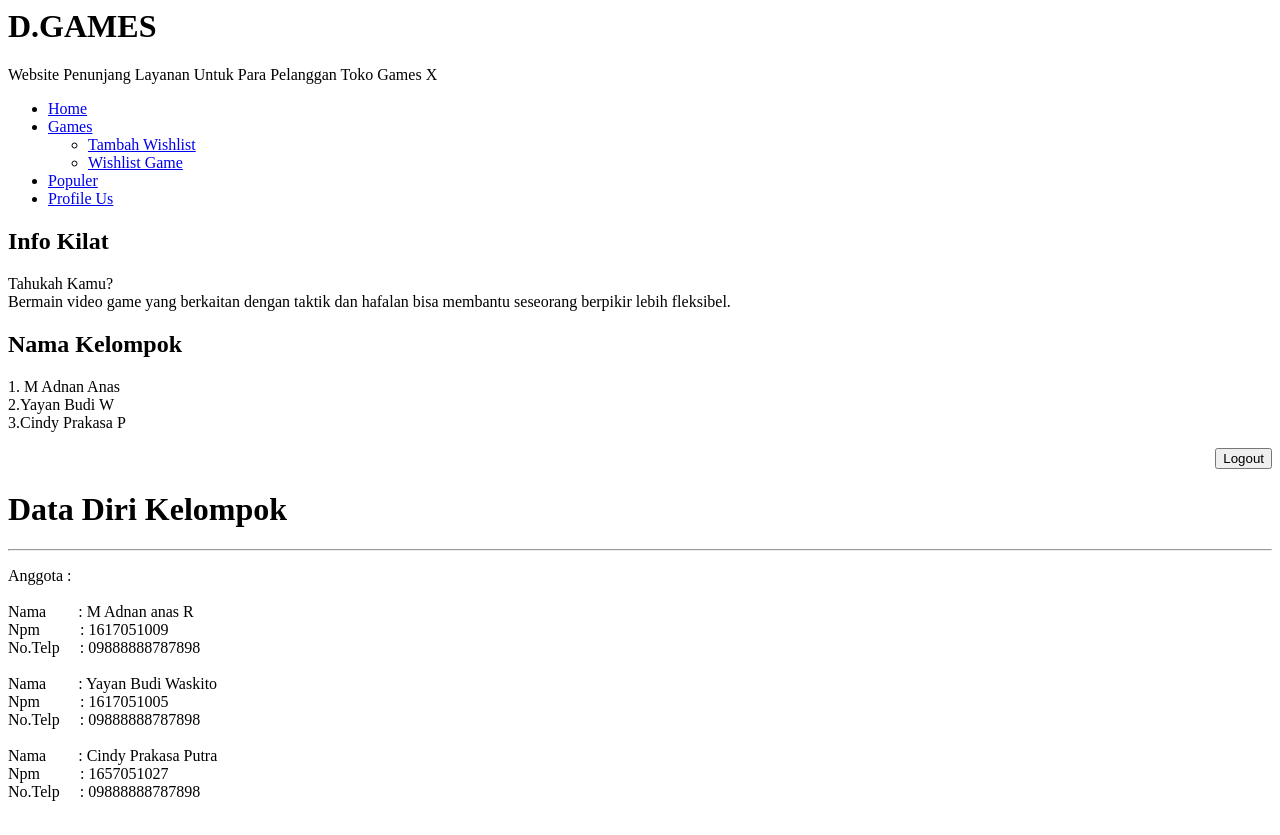
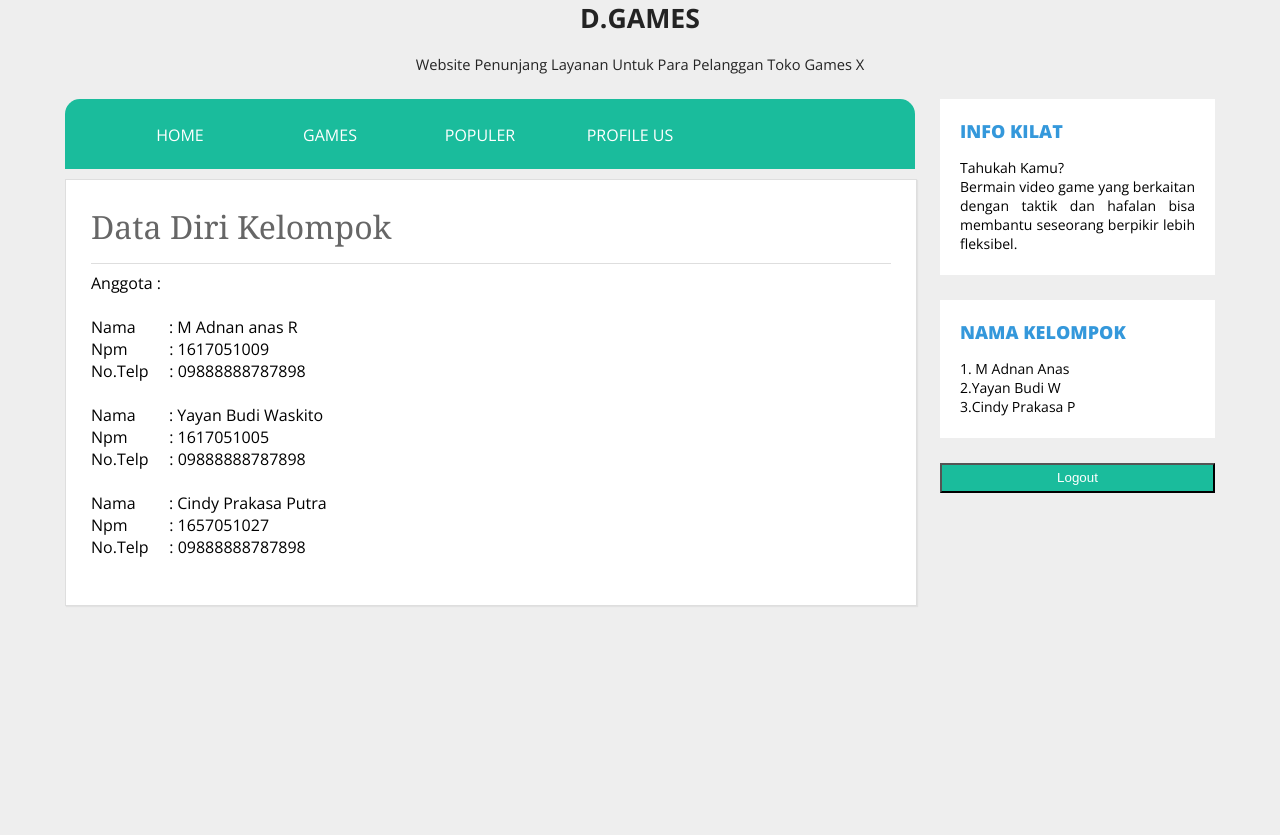
Before and after one commit to 1617051009MAdnanAnasR/Utp, a PHP site: page /about.html in a window 1280 px wide. After the commit the page ends 606 px from the top, so only its background shows below. Run offline with PHP 8.4, Linux system fonts and the light colour scheme.

Commit message:
Update style2.css

```diff
--- a/style2.css
+++ b/style2.css
@@ -1 +1,177 @@
-p
+@import url(http://fonts.googleapis.com/css?family=Open+Sans:400,800,700,600,300);
+
+body {
+	background: #eee;
+	margin:0;
+	font-family: 'Open Sans', sans-serif;
+}
+
+hr {
+	border:0;
+	background:#dedede;
+	height:1px;
+}
+
+header{
+	text-align: center;
+	color: #232323;
+}
+
+header .judul{
+	font-size: 20pt;
+}
+
+header .deskripsi{
+	font-size: 11pt;
+}
+
+.wrap {
+	width: 1150px;
+	height: 60px;
+	margin:25px auto;
+}
+
+nav {
+	float: left;
+	background-color:#1abc9c;
+	height:70px;
+	line-height:40px;
+	position:relative;
+	width:850px;
+	margin:auto;
+	border-top-left-radius: 15px;
+	border-top-right-radius: 15px;
+}
+
+nav ul {
+
+	list-style:none;
+
+}
+nav ul li a {
+	float:left;
+	width:150px;
+	display:block;
+	text-align:center;
+	color:#FFF;
+	text-decoration:none;
+	text-transform:uppercase;
+}
+
+nav ul li a:hover {
+	background-color:#1abc9c;
+	display:block;
+	text-decoration:underline;
+}
+
+nav ul li:hover ul {
+	display:block;
+}
+nav ul ul {
+	display:none;
+	list-style:none;
+	position:absolute;
+	background-color:#1abc9c;
+	left:150px;
+	top:50px;
+	width:190px;
+}
+
+
+
+nav ul ul li a {
+	float:none;
+	display:block;
+	padding-left:30px;
+	text-align:left;
+	width:160px;
+}
+
+nav ul ul li a:hover {
+	color:#fff;
+	text-decoration:underline;
+}
+
+
+.sidebar {
+	float:right;
+	width:275px;
+}
+
+.sidebar .widget {
+	padding:20px;
+	margin:0 0 25px;
+	background:#fff;
+	border-bottom: 2px solid #fff;
+	transition: all 0.5s ease;
+}
+
+.sidebar .widget:hover {
+	border-bottom: 2px solid #3498db;
+}
+
+.sidebar .widget h2 {
+	padding:0;
+	margin:0 0 15px;
+	color:#3498db;
+	font-size: 18px;
+	font-weight:800;
+	text-transform: uppercase;
+}
+
+.sidebar .widget p {
+	font-size: 14px;
+}
+
+.sidebar .widget p:last-child {
+	margin:0;
+}
+
+.blog {
+	float:left;
+}
+
+.conteudo {
+	width:800px;
+	min-width:400px;
+	padding:25px;
+	margin:10px auto;
+	background: #fff;
+	border:1px solid #dedede;
+	-webkit-box-shadow: 1px 1px 1px 0px rgba(204,204,204,0.35);
+	-moz-box-shadow: 1px 1px 1px 0px rgba(204,204,204,0.35);
+	box-shadow: 1px 1px 1px 0px rgba(204,204,204,0.35);
+}
+
+.conteudo img {
+
+	min-width: 850px;
+	margin:-25px 0px 15px -25px;
+	max-height: 400px;
+}
+
+.conteudo h1 {
+	padding:0;
+	margin:0 0 15px;
+	font-weight: normal;
+	color: #666;
+	font-family: Georgia;
+}
+
+.conteudo p:last-child {
+	margin: 0;
+}
+
+
+.post-info {
+	float: right;
+	font-size: 12px;
+	margin: -10px 0 15px;
+	text-transform: uppercase;
+}
+.tombol{
+	height: 30px;
+	width: 275px;
+	background: #1abc9c;
+	color:white;
+}
```
